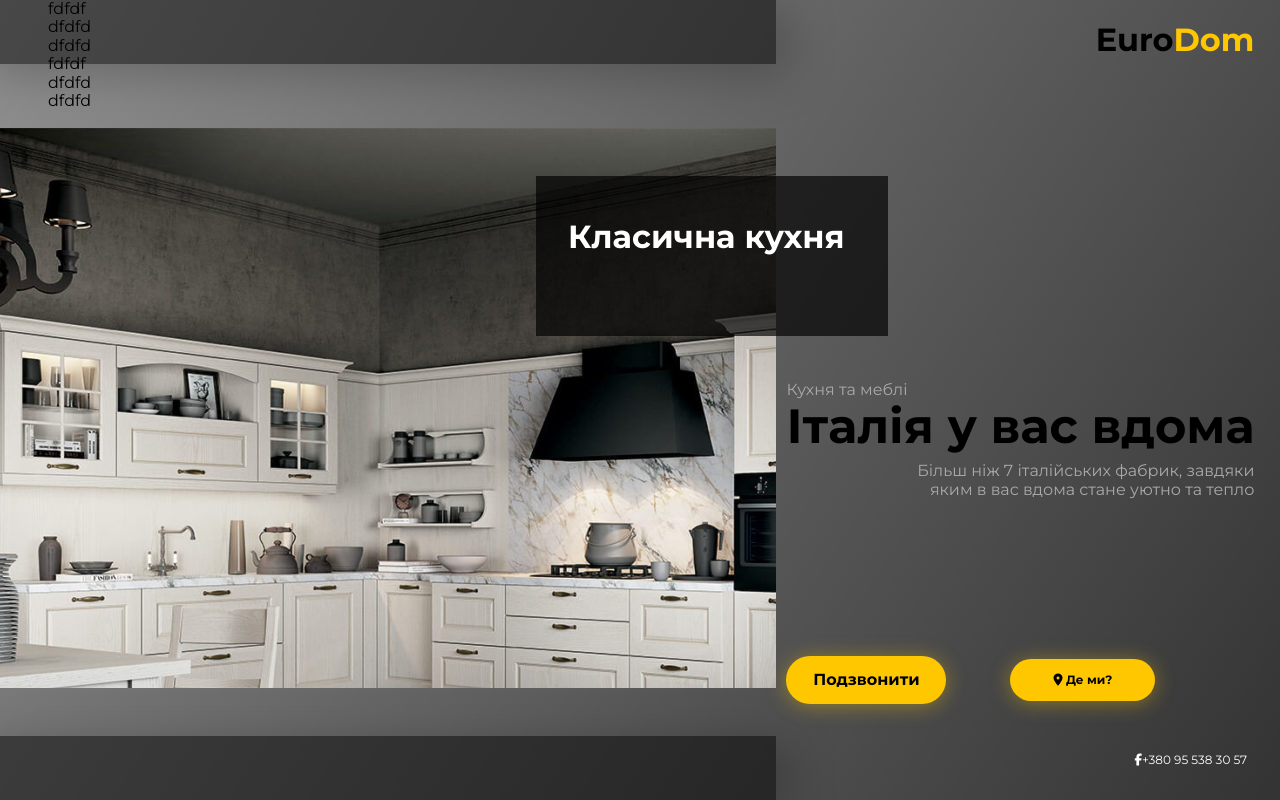
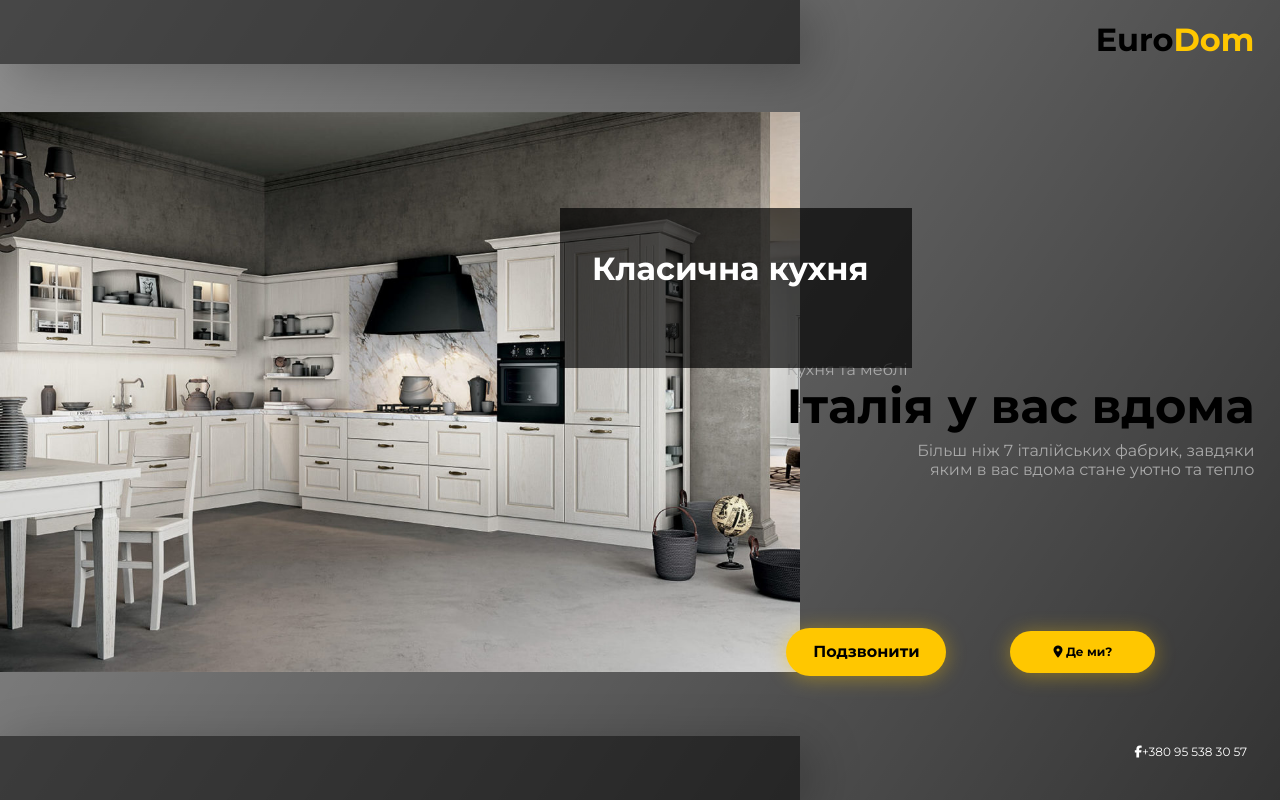
Before and after one commit to Savchak00/EuroDom, a plain HTML site: page index.html in a window 1280 px wide. Drawn offline with Linux system fonts and the light colour scheme.

```diff
--- a/css/main.css
+++ b/css/main.css
@@ -1,6 +1,5 @@
 body {
   font-family: 'Montserrat', sans-serif;
-  background: linear-gradient(303.1deg, rgba(0, 0, 0, 0.8) 0%, rgba(25, 25, 25, 0) 218.78%) no-repeat;
   padding: 0;
   margin: 0;
   color: #000;
@@ -29,7 +28,7 @@ h2 {
   font-size: 4vh;
 }
 .container {
-  width: 92.5%;
+  width: 100%;
   height: 100%;
   margin: 0 auto;
   height: 100vh;
@@ -46,19 +45,24 @@ h2 {
 /* First View*/
 
 .slider {
-  width: 55%;
-  position: absolute;
+  /* width: 55%; */
+  /* position: absolute; */
+  background: linear-gradient(303.1deg, rgba(0, 0, 0, 0.8) 0%, rgba(25, 25, 25, 0) 218.78%) ;
 }
 
 .slider__classic_kitchen {
-  background: url("../img/asolo.jpg") no-repeat;
   width: 100vh;
   height: 70vh;
-  margin-top: 16vh;
+  margin-top: 6vh;
   margin-left: 0;
-  position: absolute;
+  /* position: absolute; */
   left: -72px;
   display: block;
+}
+
+img {
+  width: 100vh;
+  height: 70vh;
 }
 
 .slider__classic_kitchen:before {
@@ -68,7 +72,7 @@ h2 {
   width: 40vh;
   height: 15vh;
   left: 70vh;
-  top: 6vh;
+  top: 26vh;
   background: rgba(0, 0, 0, 0.68);
 
   font-weight: 700;
@@ -92,7 +96,7 @@ h2 {
 }
 
 .slider__decoration{
-  position: absolute;
+  /* position: absolute; */
   width: 100vh;
   height: 8vh;
   left: -72px;
@@ -101,8 +105,8 @@ h2 {
 }
 
 .slider__decorationsecond{
-  top:92vh;
-}
+  margin-top: 8vh;
+  }
 
 /* Info Fixed*/
 .info {
@@ -131,7 +135,7 @@ h2 {
 
 .info__main {
   align-items: center;
-  height: 70%;
+  height: 65%;
 }
 
 
@@ -152,7 +156,7 @@ h2 {
 }
 .info__btns {
   align-items: center;
-  height: 10%;
+  height: 13%;
 }
 
 .call {
@@ -186,7 +190,7 @@ h2 {
   text-align: right;
   padding: 0;
   margin: 0;
-  height: 10%;
+  height: 12%;
   font-size: 1.5vh;
   align-items: center;
   margin-left: auto;
--- a/index.html
+++ b/index.html
@@ -53,33 +53,12 @@
   </div>
   <div class="container">
     <div id="slider" class="slider">
-      <div class="slider__classic_kitchen">
-      </div>
       <div class="slider__decoration">
       </div>
+      <div class="slider__classic_kitchen">
+        <img src="img/asolo.jpg" alt="">
+      </div>
       <div class="slider__decoration slider__decorationsecond ">
-      </div>
-    </div>
-    <div class="sdsdsds">
-      <div class="">
-        fdfdf
-      </div>
-      <div class="">
-        dfdfd
-      </div>
-      <div class=" ">
-        dfdfd
-      </div>
-    </div>
-    <div class="sdsdsds">
-      <div class="">
-        fdfdf
-      </div>
-      <div class="">
-        dfdfd
-      </div>
-      <div class=" ">
-        dfdfd
       </div>
     </div>
   </div>
```
